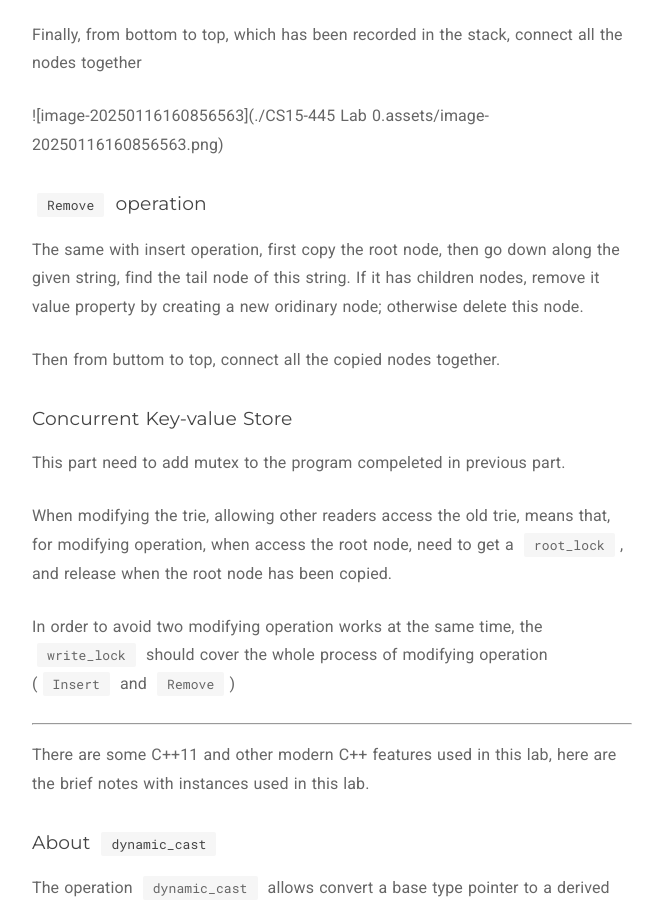
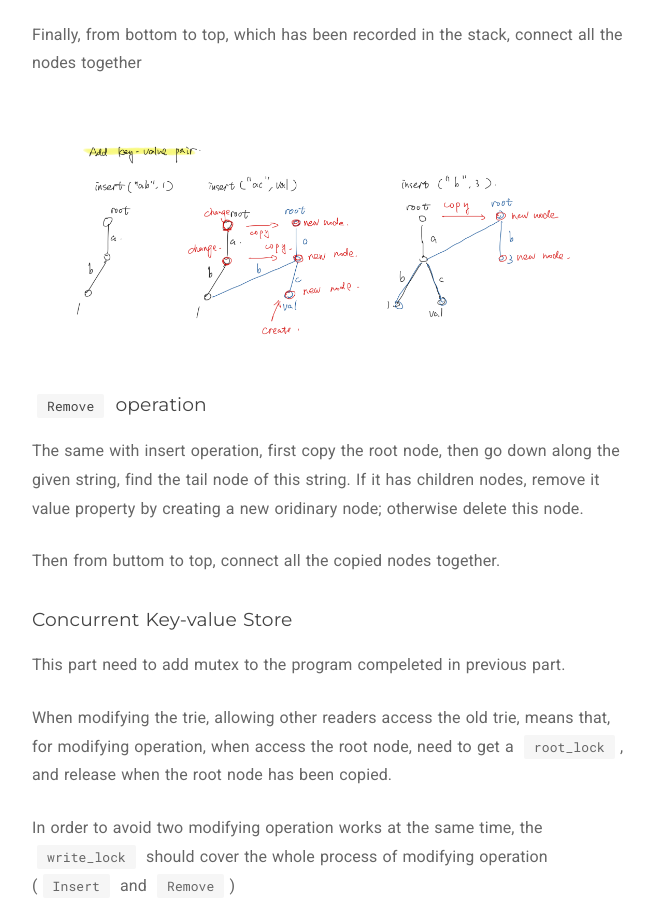
Before and after one commit to MurPenguin/murpenguin.github.io, a plain HTML site: page 2025/02/18/CS15-445 Lab 0/index.html in a window 1280 px wide. Shown: the part 1325-2227 px from the top of the page, without its empty margins (308-962 px from the left). Drawn offline with nearby package versions, Linux system fonts and the light colour scheme.

Commit message:
Site updated: 2025-02-18 15:23:41

```diff
--- a/2025/02/18/CS15-445 Lab 0/index.html
+++ b/2025/02/18/CS15-445 Lab 0/index.html
@@ -130,7 +130,8 @@
 <p>Then traverse along the inserting string, record nodes on the path with a stack, if there is no nodes, create a new one, otherwise copy the exisiting one. </p>
 <p>When reach the last node, if it exists, copy it and add values, otherwise create new one. </p>
 <p>Finally, from bottom to top, which has been recorded in the stack, connect all the nodes together </p>
-<p>![image-20250116160856563](.&#x2F;CS15-445 Lab 0.assets&#x2F;image-20250116160856563.png)</p>
+<!-- ![image-20250116160856563](./CS15-445 Lab 0.assets/image-20250116160856563.png) -->
+<p><img src="/images/image-20250116160856563.png" alt="image-20250116160856563"></p>
 <h3 id="Remove-operation"><a href="#Remove-operation" class="headerlink" title="Remove operation"></a><code>Remove</code> operation</h3><p>The same with insert operation, first copy the root node, then go down along the given string, find the tail node of this string. If it has children nodes, remove it value property by creating a new oridinary node; otherwise delete this node. </p>
 <p>Then from buttom to top, connect all the copied nodes together. </p>
 <h3 id="Concurrent-Key-value-Store"><a href="#Concurrent-Key-value-Store" class="headerlink" title="Concurrent Key-value Store"></a>Concurrent Key-value Store</h3><p>This part need to add mutex to the program compeleted in previous part. </p>
```
Also changed, not shown: images/image-20250116160856563.png (added).
